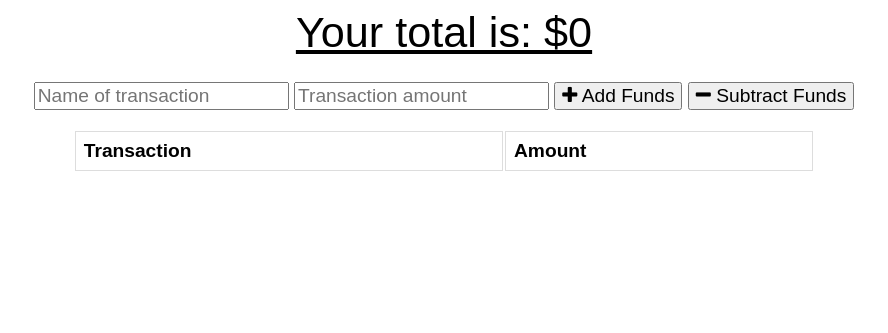
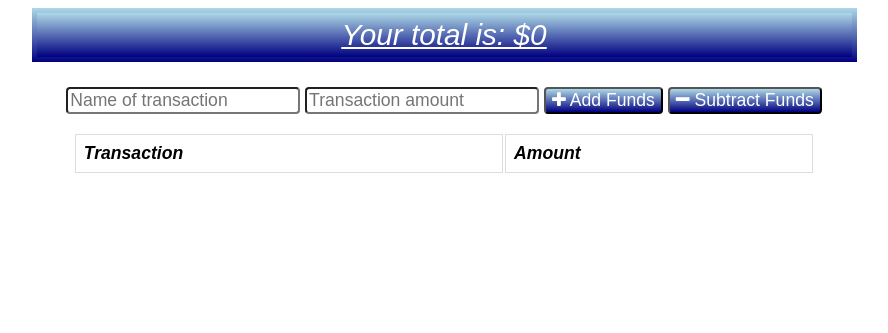
Before and after one commit to kjhallam/18_PWA, a website: page public/index.html in a window 1280 px wide. Shown: the whole page, without its empty margins (196-1084 px from the left). Drawn offline with nearby package versions, Linux system fonts and the light colour scheme; no server answers.

Commit message:
added some styles to css

```diff
--- a/public/styles.css
+++ b/public/styles.css
@@ -1,15 +1,31 @@
+
 body {
-  font-size: 120%;
+  font-size: 110%;
   font-family: Arial;
+  font-style: italic;
 }
 
-button, input {
+button {
   font-size: 100%;
   font-family: Arial;
+  border-radius: 4px;
+  background-image: linear-gradient(lightblue, navy);
+  color: white;
+
+}
+
+input {
+  font-size: 100%;
+  font-family: Arial;
+  border-radius: 4px;
+  background-color: transparent;
+  color: lightgray;
 }
 
 table {
   width: 100%;
+  border: 10px;
+  border-color: gray;
 }
 
 td, th {
@@ -33,8 +49,11 @@ tr:nth-child(even) {
 }
 
 .total {
-  font-size: 150%;
+  font-size: 130%;
   text-decoration: underline;
+  background-image: linear-gradient(lightblue, navy);
+  color: white;
+  padding: 5px;
 }
 
 .form {
```
Also changed, not shown: README-req.md (deleted), README.md.
